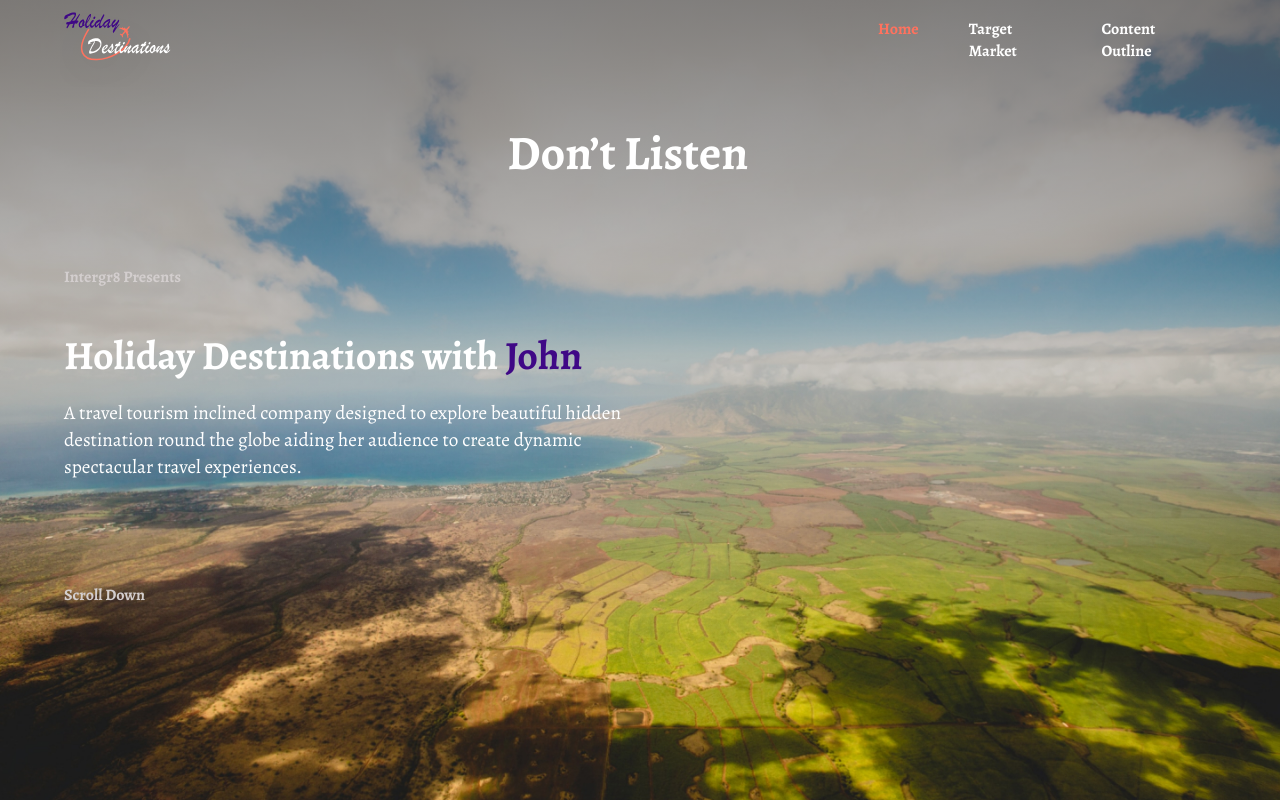
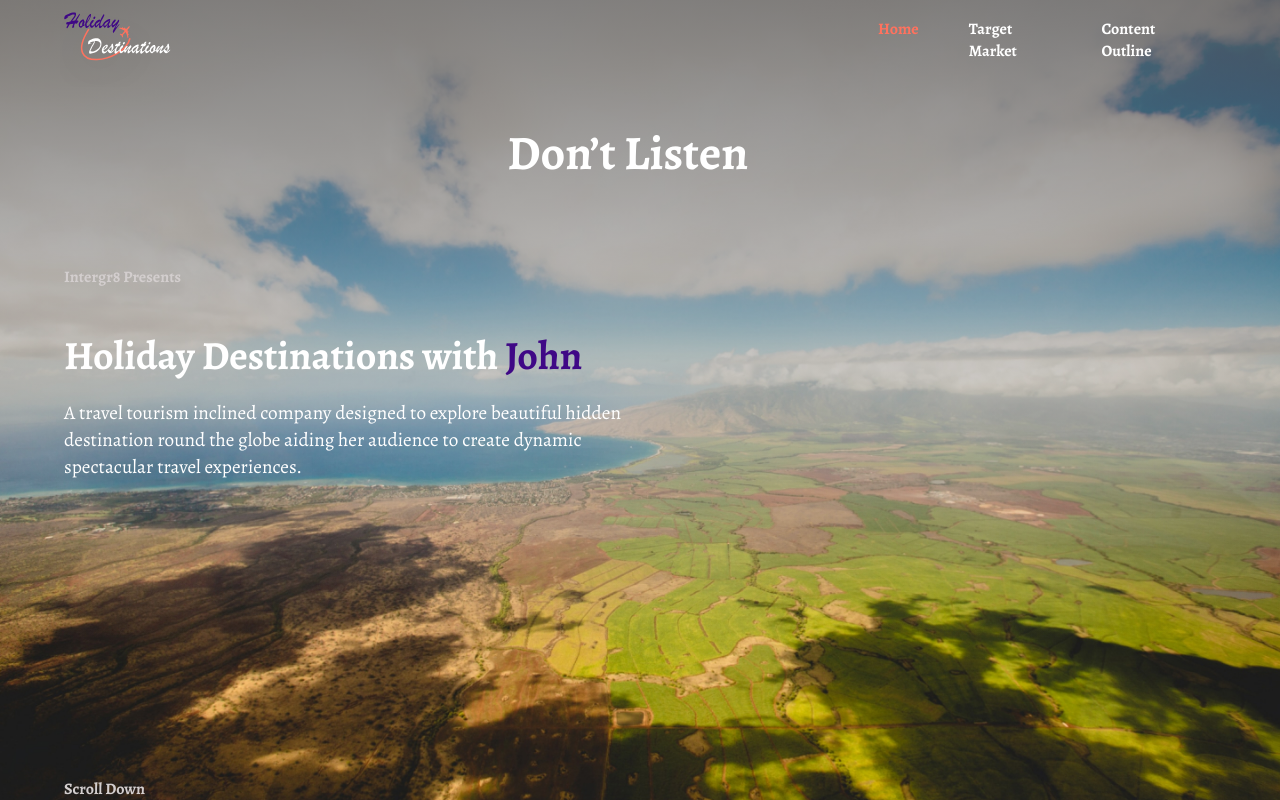
Before and after one commit to rigAITe/Holiday-Destination, a React (Create React App) app: page / in a window 1280 px wide. Built offline with nearby package versions, Linux system fonts and the light colour scheme.

Commit message:
make it better

```diff
--- a/src/components/mainHeader.js
+++ b/src/components/mainHeader.js
@@ -19,7 +19,7 @@ const MainHeader = () => {
                     <span>Intergr8 Presents</span>
                     <h2>Holiday Destinations with <span>John</span></h2>
                     <p>A travel tourism inclined company designed to explore beautiful hidden destination round the globe aiding her audience to create dynamic spectacular travel experiences. </p>
-                    <span>Scroll Down</span>
+                    <span className="scroll">Scroll Down</span>
                 </div>
             </div>
         // </div>
--- a/src/components/style.scss
+++ b/src/components/style.scss
@@ -41,8 +41,8 @@
 }
 
 .sub-header{
-  display: flex;
-  flex-direction: column;
+  // display: flex;
+  // flex-direction: column;
   padding-top: 10vh;
   & h2{
     padding-top: 5vh;
@@ -50,7 +50,7 @@
     font-size: 1.8rem;
   }
   & p{
-    padding-bottom: 13vh;
+    // padding-bottom: 13vh;
     font-size: 1.3rem;
     font-style: normal;
     font-weight: normal;
@@ -58,8 +58,15 @@
   & h2 span{
     color: #3F0886 ;
   }
-  & span{
+  & span,
+  .scroll{
     color: #d3cece;
+  }
+  & .scroll{
+    position: absolute;
+    bottom: 0;
+    // transform: translateY(200%);
+    // display: inline-block;
   }
 }
 
```
Also changed, not shown: 1 other file (tests, documents, lock files or other folders).
